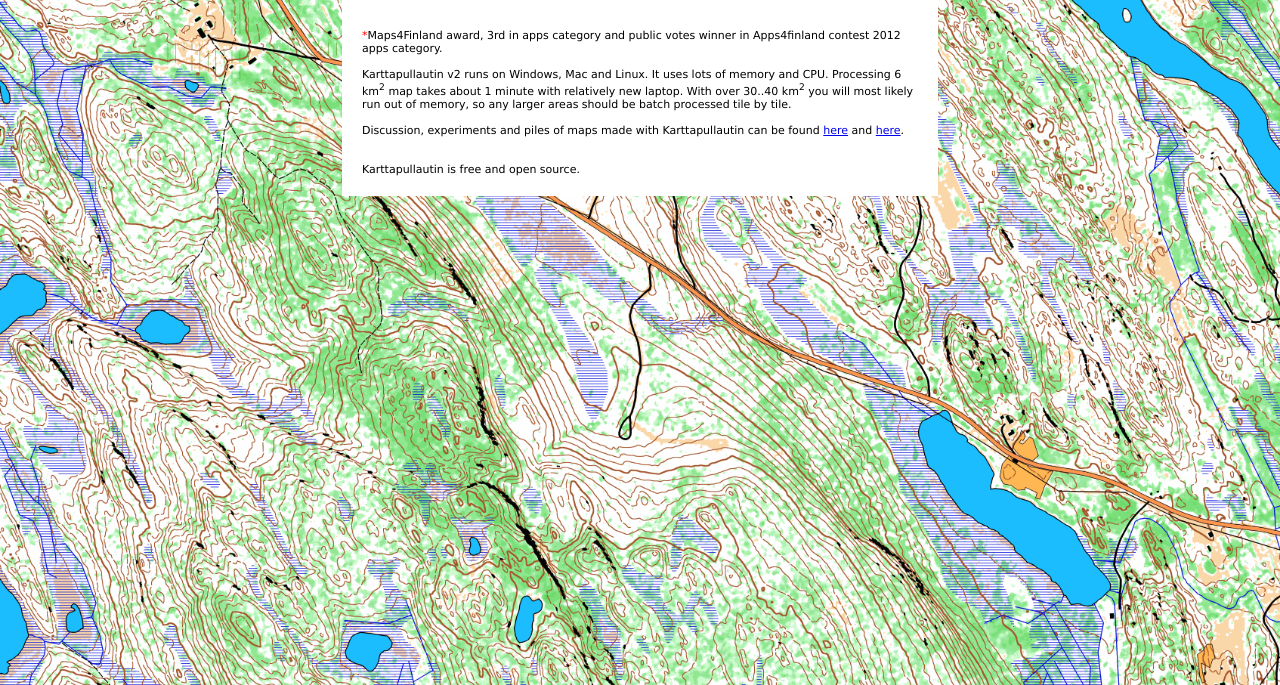
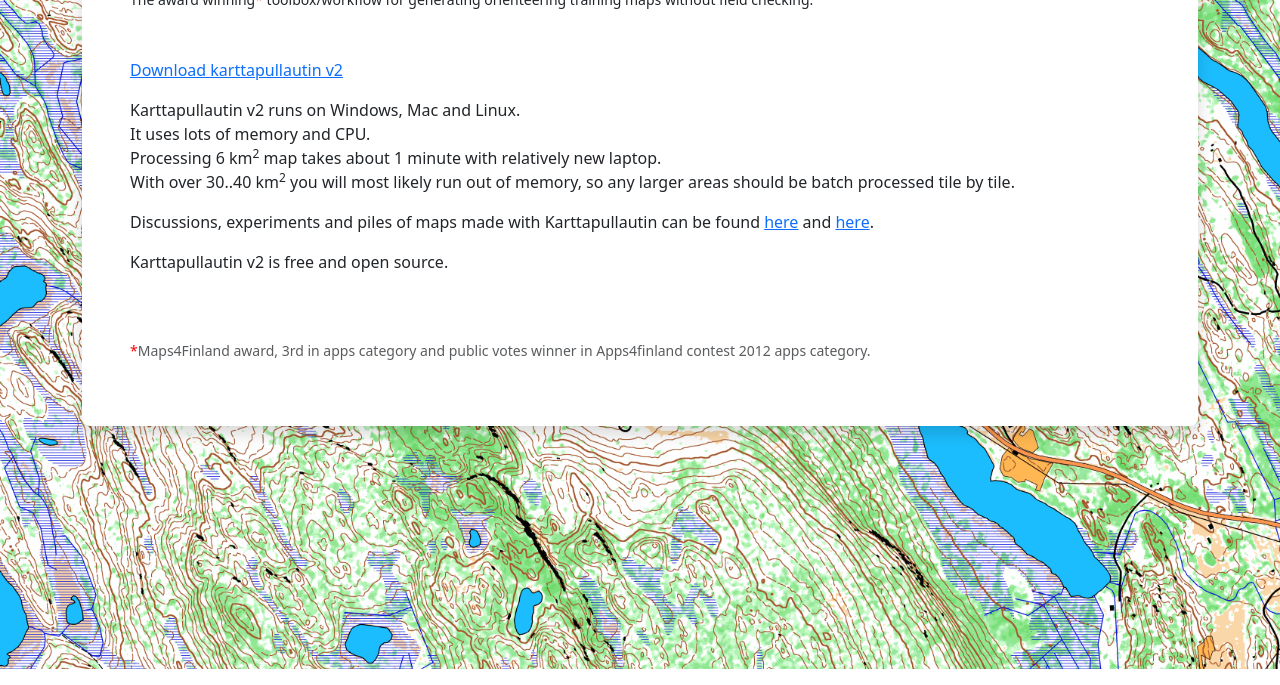
Before and after one commit to rphlo/rphlo.com, a plain HTML site: page karttapullautin/index.html in a window 1280 px wide. Shown: the part 131-816 px from the top of the page. Drawn offline with nearby package versions, Linux system fonts and the light colour scheme.

Commit message:
Update index.html

```diff
--- a/karttapullautin/index.html
+++ b/karttapullautin/index.html
@@ -1,59 +1,40 @@
-<!DOCTYPE HTML>
+<!DOCTYPE html>
 <html>
-<head>
-<style>
-body{
-  font-size : 12px;
-  color: #000000;
-  font-family : Verdana, Geneva, Arial, Helvetica, sans-serif;
-}
-.{
-  font-size: 12px;
-  color: #000000;
-  font-family: Verdana, Geneva, Arial, Helvetica, sans-serif;
-}
-td, p {
-  background-color: #FFFFFF;
-  font: 11px Verdana, Arial, Helvetica, sans-serif;
-  color: #000000;
-  text-decoration: none;
-}
-div.ex {
-  width:550px;
-  padding:10px;
-  border:1px solid gray;
-  margin:30px;
-}
-</style>
-<title>Karttapullautin - toolbox/workflow for generating orienteering training maps without field checking</title>
-<link rel="shortcut icon" href="./karttapullautin.ico" />
-</head>
-<body style="background: url('bg.png') no-repeat center;background-size: cover;min-height:100vh">
-<center>
-<table width="600" cellpadding="20">
-<tr>
-<td>
-<br>
-<br>
-<br><b>The award winning<font color="red">*</font> Karttapullautin - toolbox/workflow for generating orienteering training maps without field checking</b>
-<br>
-<br>
-<a href="https://github.com/rphlo/karttapullautin/releases/latest">Download karttapullautin v2</a><br>
-<br>
-<br><br>
-<font color="red">*</font>Maps4Finland award, 3rd in apps category and public votes winner in Apps4finland contest 2012 apps category.
-<br>
-<br>
-Karttapullautin v2 runs on Windows, Mac and Linux. It uses lots of memory and CPU. Processing 6 km<sup>2</sup> map takes about 1 minute with relatively new laptop. With over 30..40 km<sup>2</sup> you will most likely run out of memory, so any larger areas should be batch processed tile by tile.
-<br>
-<br>
-Discussion, experiments and piles of maps made with Karttapullautin can be found <a href="https://www.facebook.com/pages/RouteGadget/177518995597572">here</a> and <a href="https://github.com/rphlo/karttapullautin">here</a>.
-<br>
-<br>
-<br>
-Karttapullautin is free and open source.
-</td>
-</tr>
-</table>
-</body>
+	<head>
+		<meta http-equiv="Content-Type" content="text/html; charset=UTF-8">
+		<title>Karttapullautin - toolbox/workflow for generating orienteerin training maps without field checking</title>
+		<link rel="shortcut icon" href="https://rphlo.com/karttapullautin/karttapullautin.ico">
+		<link href="https://cdn.jsdelivr.net/npm/bootstrap@5.3.3/dist/css/bootstrap.min.css" rel="stylesheet" integrity="sha384-QWTKZyjpPEjISv5WaRU9OFeRpok6YctnYmDr5pNlyT2bRjXh0JMhjY6hW+ALEwIH" crossorigin="anonymous">
+	</head>
+	<body style="background: url(&#39;bg.png&#39;) no-repeat center;background-size: cover;min-height:100vh">
+		<div class="container content">
+			<div class="row">
+				<div class="col-12 mx-auto">
+					<div class="card border-0 shadow rounded-3 my-3">
+						<div class="card-body p-4 p-sm-5">
+							<div class="row">
+								<h1>Karttapullautin</h1>
+								<small class="mb-5">The award winning<span style="color: red">*</span> toolbox/workflow for generating orienteering training maps without field checking.</small>
+								<p>
+									<a href="https://github.com/rphlo/karttapullautin/releases/latest">Download karttapullautin v2</a>
+								</p>
+								<p>
+									Karttapullautin v2 runs on Windows, Mac and Linux.<br>It uses lots of memory and CPU.<br>Processing 6 km<sup>2</sup> map takes about 1 minute with relatively new laptop.<br>With over 30..40 km<sup>2</sup> you will most likely run out of memory, so any larger areas should be batch processed tile by tile.
+								</p>
+								<p>
+									Discussions, experiments and piles of maps made with Karttapullautin can be found <a href="https://www.facebook.com/pages/RouteGadget/177518995597572">here</a> and <a href="https://github.com/rphlo/karttapullautin">here</a>.
+								</p>
+								<p>
+									Karttapullautin v2 is free and open source.
+								</p>
+								<p class="text-muted mt-5">
+									<small><span style="color: red">*</span>Maps4Finland award, 3rd in apps category and public votes winner in Apps4finland contest 2012 apps category.</small>
+								</p>
+							</div>
+						</div>
+					</div>
+				</div>
+			</div>
+		</div>
+	</body>
 </html>
```
